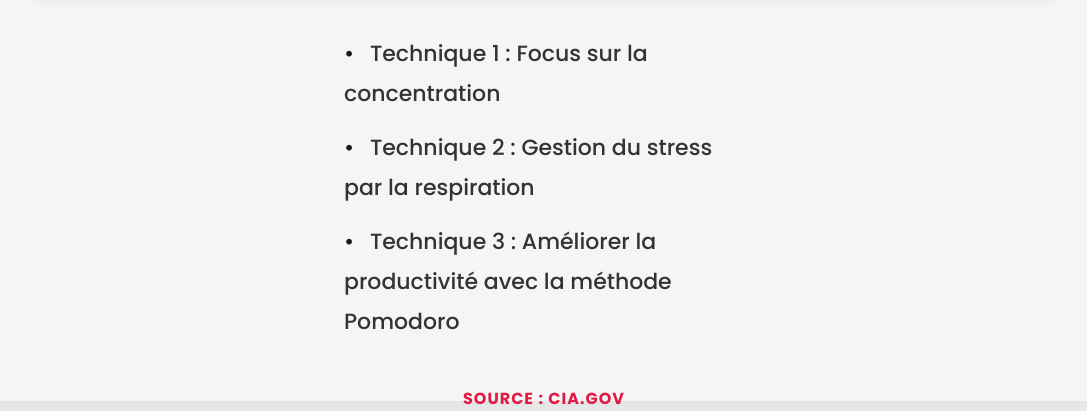
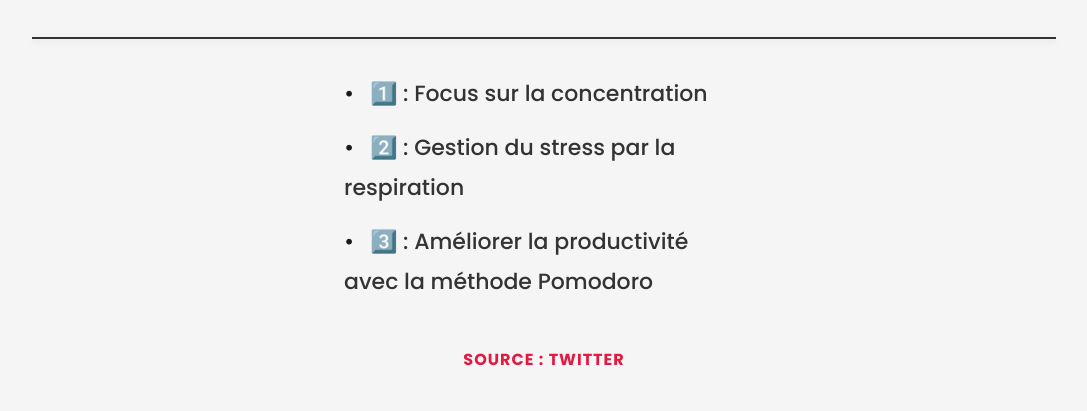
Before and after one commit to TwelvyPm/Technique-du-jour, a plain HTML site: page index.html in a window 1280 px wide. Shown: the part 399-810 px from the top of the page, without its empty margins (96-1183 px from the left). Drawn offline with Linux system fonts and the light colour scheme.

Commit message:
Update index.html

```diff
--- a/index.html
+++ b/index.html
@@ -115,11 +115,11 @@
     </style>
 </head>
 <body>
-    <h1>Technique du jour</h1>
+    <h1>Tweet du jour</h1>
 
     <!-- Logo du FC Metz -->
     <div class="logo-container">
-        <img src="https://upload.wikimedia.org/wikipedia/fr/thumb/f/ff/Logo_Paris_Saint-Germain_2024.svg/langfr-250px-Logo_Paris_Saint-Germain_2024.svg.png" alt="Logo FC Metz">
+        <img src="https://www.svgrepo.com/show/452121/twitter-1.svg" alt="Logo Twitter">
     </div>
 
     <!-- Affichage de la date actuelle en gras -->
@@ -130,13 +130,13 @@
 
     <!-- Liste des techniques -->
     <ul class="techniques">
-        <li>Technique 1 : Focus sur la concentration</li>
-        <li>Technique 2 : Gestion du stress par la respiration</li>
-        <li>Technique 3 : Améliorer la productivité avec la méthode Pomodoro</li>
+        <li>1️⃣ : Focus sur la concentration</li>
+        <li>2️⃣ : Gestion du stress par la respiration</li>
+        <li>3️⃣ : Améliorer la productivité avec la méthode Pomodoro</li>
     </ul>
 
     <!-- Lien en bas vers le site CIA -->
-    <a href="https://www.cia.gov/" target="_blank">Source : CIA.gov</a>
+    <a href="https://x.com/" target="_blank">Source : Twitter</a>
 
     <script>
         // Fonction pour afficher la date du jour
```
